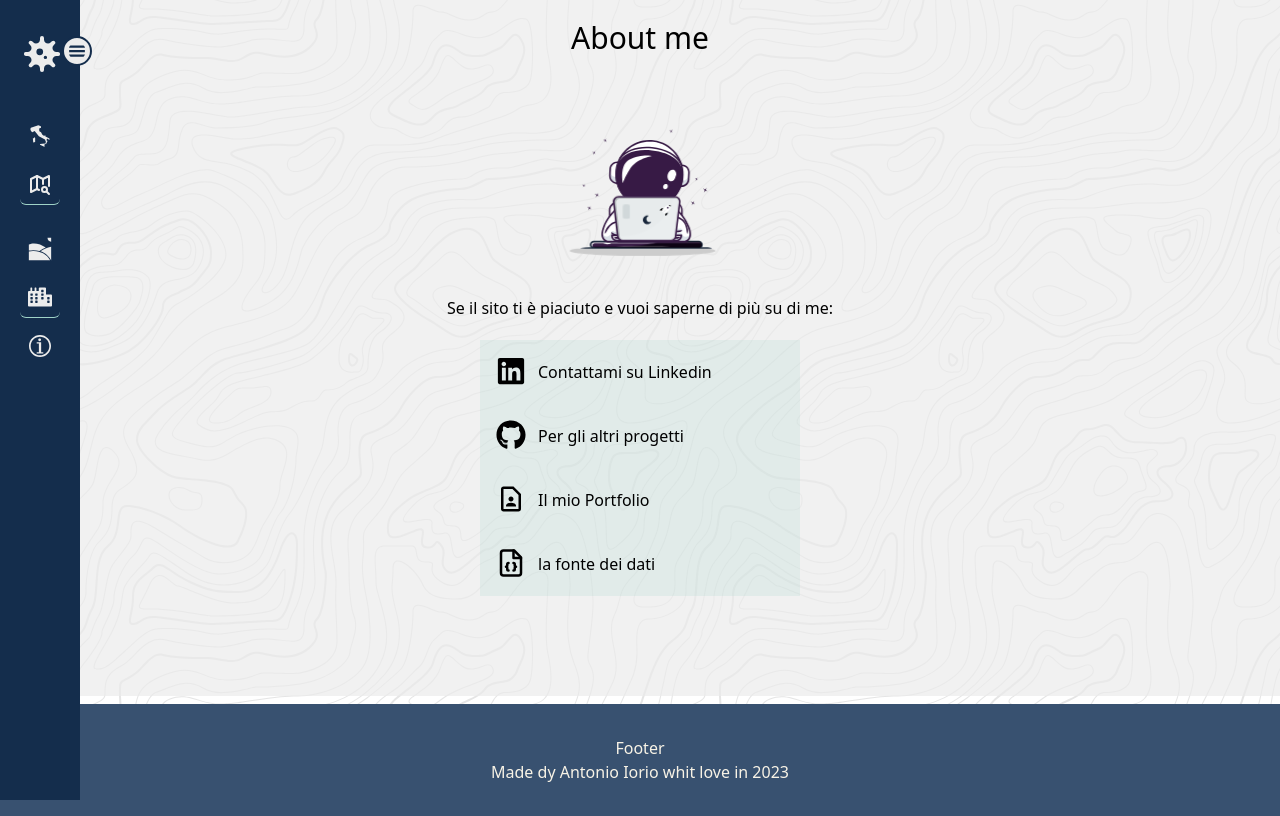
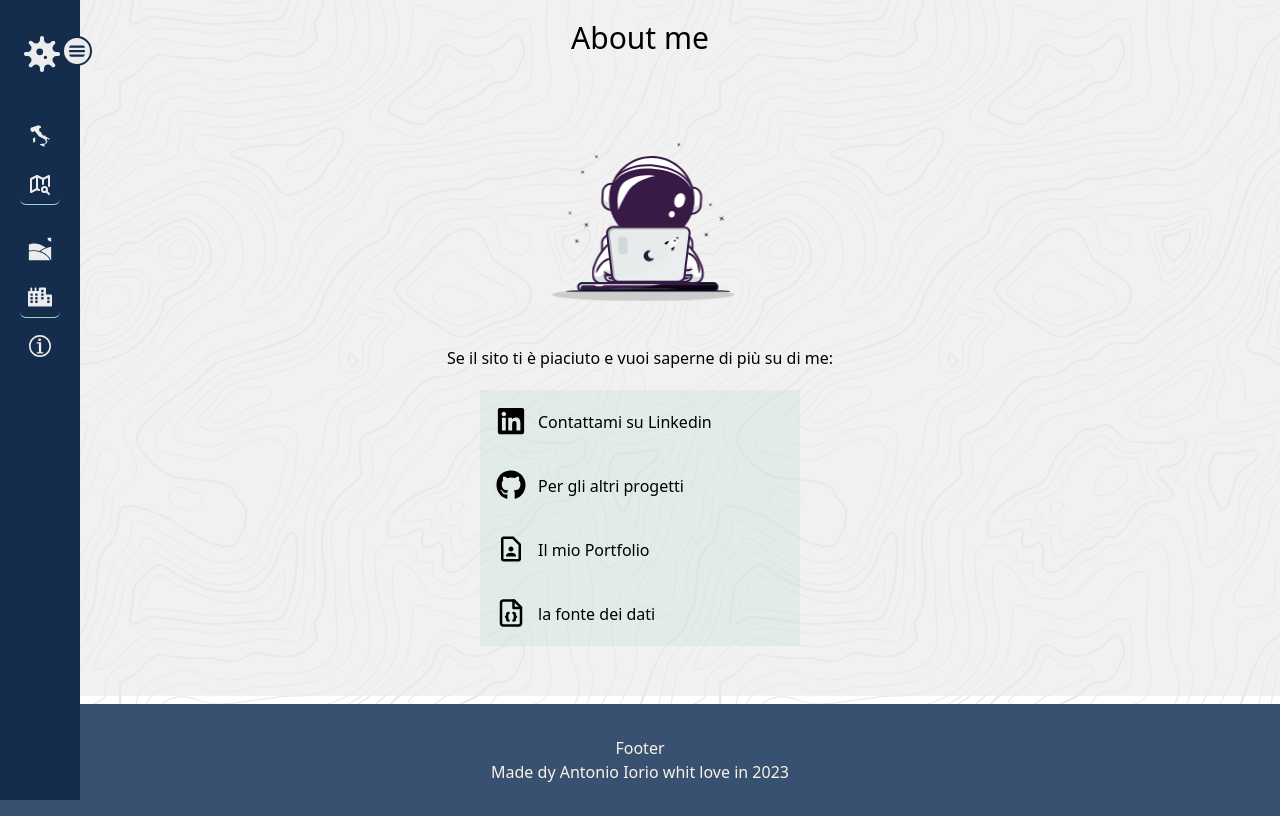
Before and after one commit to kalaioryo/start2impact_final-project, a React (Create React App) app: page /about in a window 1280 px wide. Built offline with nearby package versions, Linux system fonts and the light colour scheme; no server answers.

Commit message:
fix size animation

```diff
--- a/src/components/lottie-components/LottieAstroDeveloper.jsx
+++ b/src/components/lottie-components/LottieAstroDeveloper.jsx
@@ -7,7 +7,7 @@ import astroDev from '../../assets/lotties/astro-developer.json'
 const LottieAstroDeveloper = () => {
 
   const style = {
-    width: '200px',
+    width: '250px',
     margin: 'auto'
     // backgroundColor: 'red'
   }
--- a/src/pages/About.jsx
+++ b/src/pages/About.jsx
@@ -23,7 +23,7 @@ const About = () => {
 
 
 
-      <div className='bg-ternary/20 flex flex-col w-3/4 md:w-2/4 xl:w-1/4 m-auto'>
+      <div className='bg-ternary/20 flex flex-col w-3/4 md:w-2/4 lg:w-2/6 xl:w-1/4 m-auto'>
 
         <NavLink to={"https://www.linkedin.com/in/antonio-iorio-5376511bb/"} target="_blank">
           <div className='flex p-4'>
```
